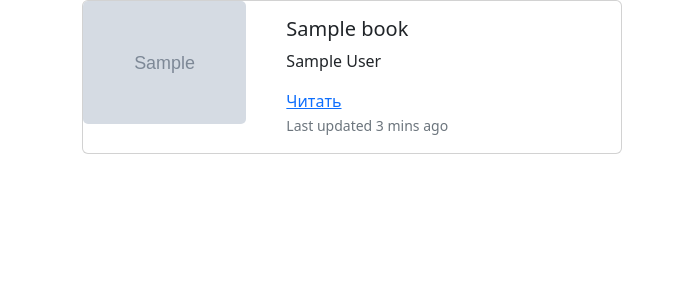
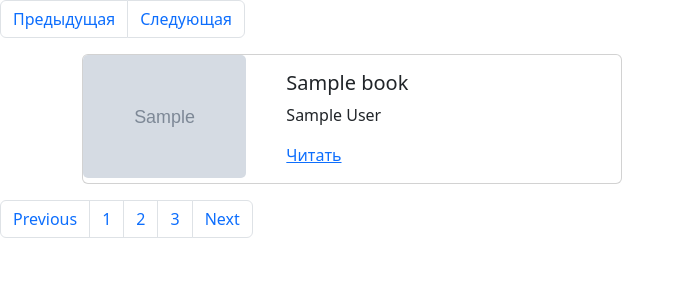
Before and after one commit to AndreyShukatka/Parsing_an_online_library, a Python web app: template template/template.html in a window 1280 px wide. Shown: the top 300 px of the page, without its empty margins (0-685 px from the left). Run offline with Jinja, Linux system fonts and the light colour scheme; the template is opened without the code that fills it: most values are stand-ins (such as "Sample title", 1, 10 or a date in 2020); grey boxes marked "Sample" are stand-in pictures.

Commit message:
Add paginator.

```diff
--- a/template/template.html
+++ b/template/template.html
@@ -7,6 +7,27 @@
     <link href="https://cdn.jsdelivr.net/npm/bootstrap@5.2.0/dist/css/bootstrap.min.css" rel="stylesheet" integrity="sha384-gH2yIJqKdNHPEq0n4Mqa/HGKIhSkIHeL5AyhkYV8i59U5AR6csBvApHHNl/vI1Bx" crossorigin="anonymous">
   </head>
   <body>
+  <nav aria-label="Page navigation example">
+  <ul class="pagination">
+    {% if number_page + 1 == 1%}
+      <li class="page-item disabled"><a class="page-link" href="index{{number_page}}.html">Предыдущая</a></li>
+    {%else%}
+      <li class="page-item"><a class="page-link" href="index{{number_page}}.html">Предыдущая</a></li>
+    {%endif%}
+    {%for number in range(number_pages)%}
+      {%if number == number_page%}
+        <li class="page-item active"><a class="page-link" href="index{{number+1}}.html">{{number+1}}</a></li>
+      {%else%}
+        <li class="page-item"><a class="page-link" href="index{{number+1}}.html">{{number+1}}</a></li>
+      {%endif%}
+    {%endfor%}
+    {% if number_page+1 == number_pages%}
+      <li class="page-item disabled"><a class="page-link" href="index{{number_page+2}}.html ">Следующая</a></li>
+    {%else%}
+      <li class="page-item"><a class="page-link" href="index{{number_page+2}}.html">Следующая</a></li>
+    {%endif%}
+  </ul>
+</nav>
   <div class="container">
     <div class="row">
       {%for book in books%}
@@ -14,14 +35,13 @@
           <div class="card mb-3" style="max-width: 540px;">
             <div class="row">
               <div class="col">
-                <img src='library/{{book["img_src"]}}' class="card-img" alt="{{book['title']}}">
+                <img src='../library/{{book["img_src"]}}' class="card-img" alt="{{book['title']}}">
               </div>
               <div class="col-md-8">
                 <div class="card-body">
                   <h5 class="card-title">{{book['title']}}</h5>
                   <p class="card-text">{{book['author']}}</p>
-                  <a href='library/{{book["book_path"]}}' target="_blank">Читать</a>
-                  <p class="card-text"><small class="text-muted">Last updated 3 mins ago</small></p>
+                  <a href='../library/{{book["book_path"]}}' target="_blank">Читать</a>
                 </div>
               </div>
             </div>
@@ -30,5 +50,14 @@
       {%endfor%}
     </div>
   </div>
+    <nav aria-label="Page navigation example">
+  <ul class="pagination">
+    <li class="page-item"><a class="page-link" href="#">Previous</a></li>
+    <li class="page-item"><a class="page-link" href="#">1</a></li>
+    <li class="page-item"><a class="page-link" href="#">2</a></li>
+    <li class="page-item"><a class="page-link" href="#">3</a></li>
+    <li class="page-item"><a class="page-link" href="#">Next</a></li>
+  </ul>
+</nav>
   </body>
 </html>
```
